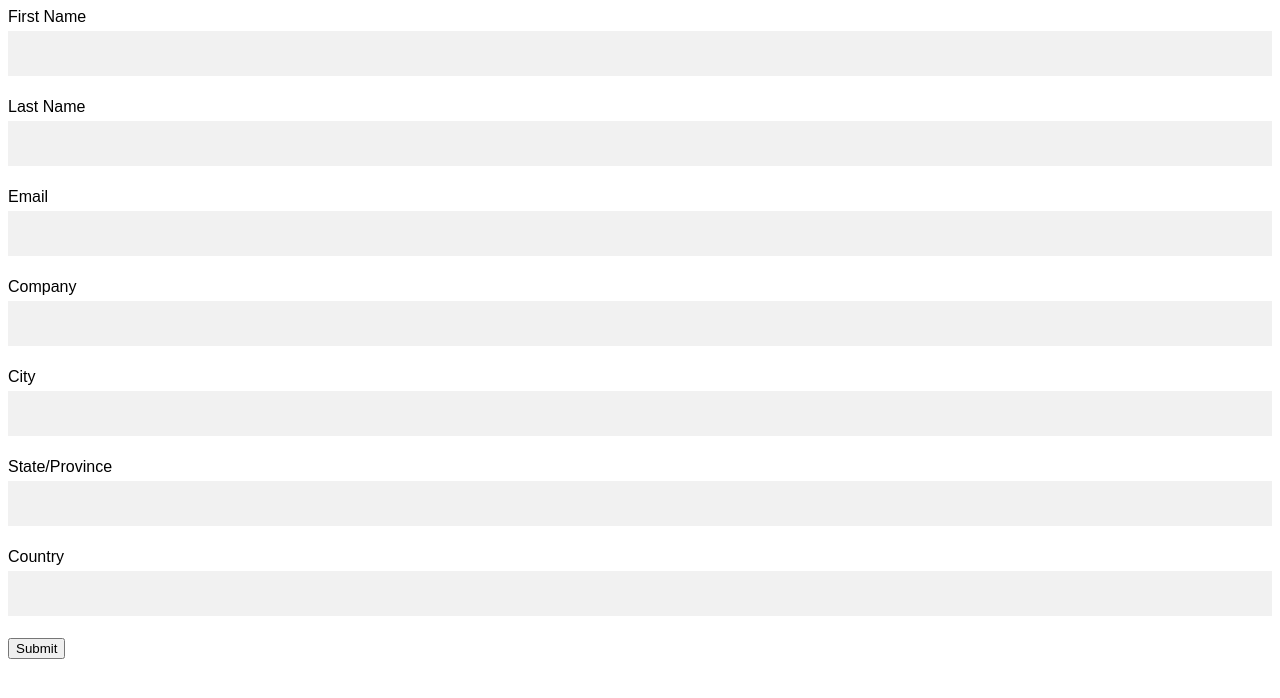
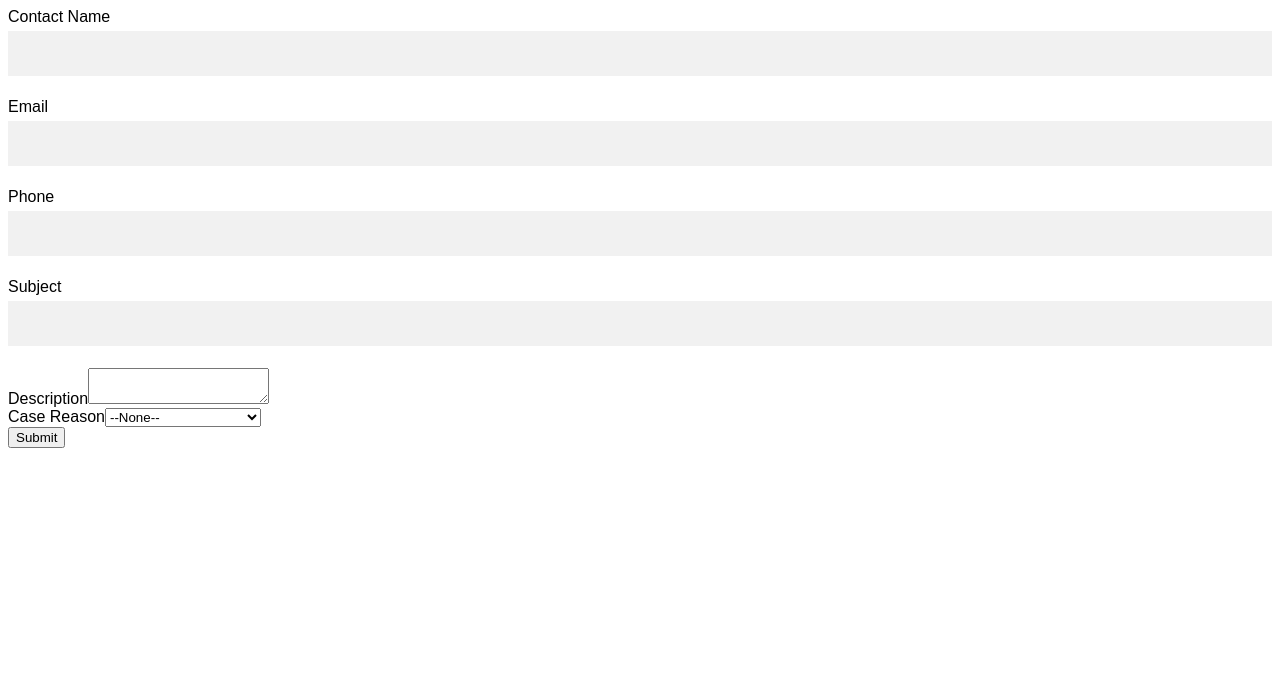
Before and after one commit to Numanca/lead2, a plain HTML site: page index.html in a window 1280 px wide. Drawn offline with Linux system fonts and the light colour scheme.

Commit message:
Update index.html

```diff
--- a/index.html
+++ b/index.html
@@ -84,9 +84,9 @@ button:hover {
 <!--  NOTE: Please add the following <FORM> element to your page.             -->
 <!--  ----------------------------------------------------------------------  -->
 
-<form action="https://webto.salesforce.com/servlet/servlet.WebToLead?encoding=UTF-8" method="POST">
+<form action="https://webto.salesforce.com/servlet/servlet.WebToCase?encoding=UTF-8" method="POST">
 
-<input type=hidden name="oid" value="00DIY000000BlIq">
+<input type=hidden name="orgid" value="00D4x000006krQT">
 <input type=hidden name="retURL" value="http://">
 
 <!--  ----------------------------------------------------------------------  -->
@@ -96,23 +96,29 @@ button:hover {
 <!--  <input type="hidden" name="debugEmail" value="numanca17@gmail.com">     -->
 <!--  ----------------------------------------------------------------------  -->
 
-<label for="first_name">First Name</label><input  id="first_name" maxlength="40" name="first_name" size="20" type="text" /><br>
-
-<label for="last_name">Last Name</label><input  id="last_name" maxlength="80" name="last_name" size="20" type="text" /><br>
+<label for="name">Contact Name</label><input  id="name" maxlength="80" name="name" size="20" type="text" /><br>
 
 <label for="email">Email</label><input  id="email" maxlength="80" name="email" size="20" type="text" /><br>
 
-<label for="company">Company</label><input  id="company" maxlength="40" name="company" size="20" type="text" /><br>
+<label for="phone">Phone</label><input  id="phone" maxlength="40" name="phone" size="20" type="text" /><br>
 
-<label for="city">City</label><input  id="city" maxlength="40" name="city" size="20" type="text" /><br>
+<label for="subject">Subject</label><input  id="subject" maxlength="80" name="subject" size="20" type="text" /><br>
 
-<label for="state">State/Province</label><input  id="state" maxlength="20" name="state" size="20" type="text" /><br>
+<label for="description">Description</label><textarea name="description"></textarea><br>
 
-<label for="country">Country</label><input  id="country" maxlength="40" name="country" size="20" type="text" /><br>
+<label for="reason">Case Reason</label><select  id="reason" name="reason"><option value="">--None--</option><option value="Installation">Installation</option>
+<option value="Equipment Complexity">Equipment Complexity</option>
+<option value="Performance">Performance</option>
+<option value="Breakdown">Breakdown</option>
+<option value="Equipment Design">Equipment Design</option>
+<option value="Feedback">Feedback</option>
+<option value="Other">Other</option>
+</select><br>
 
 <input type="submit" name="submit">
 
 </form>
 
+
 </body>
 </html>
```
